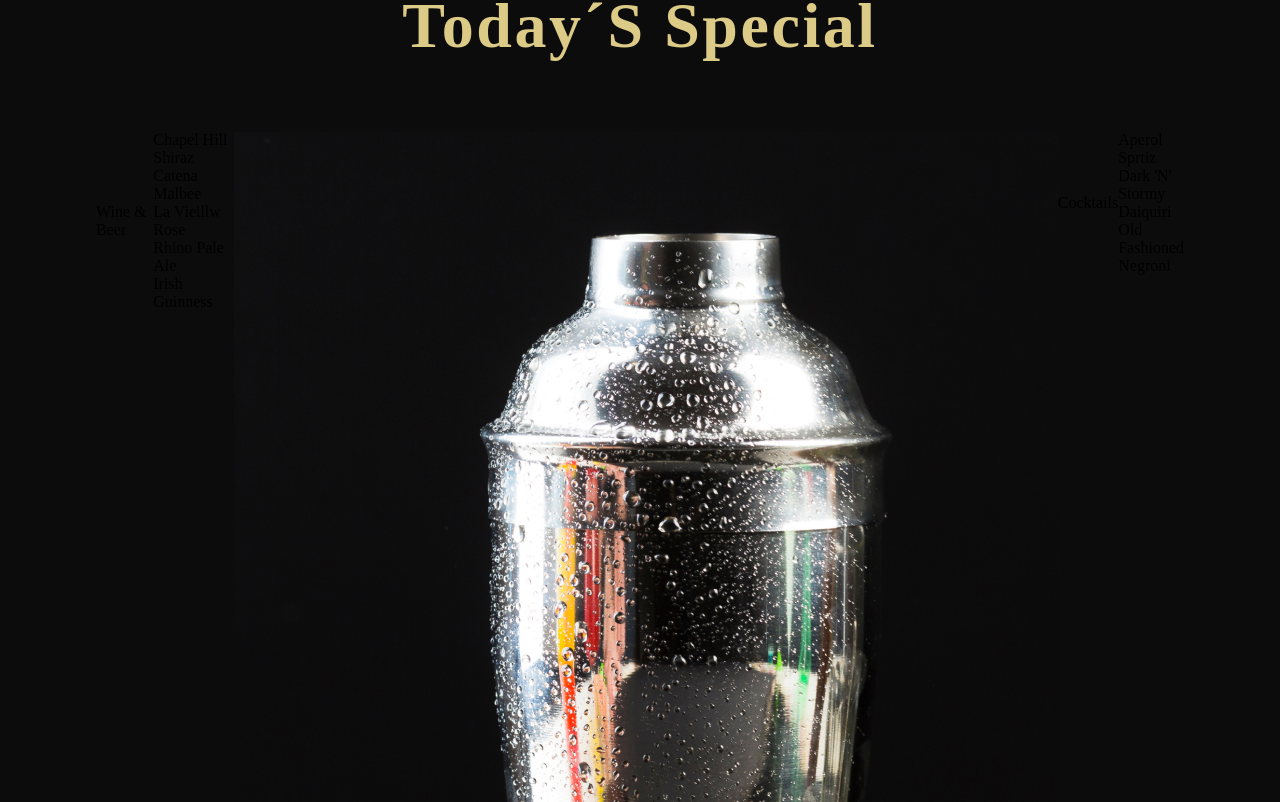
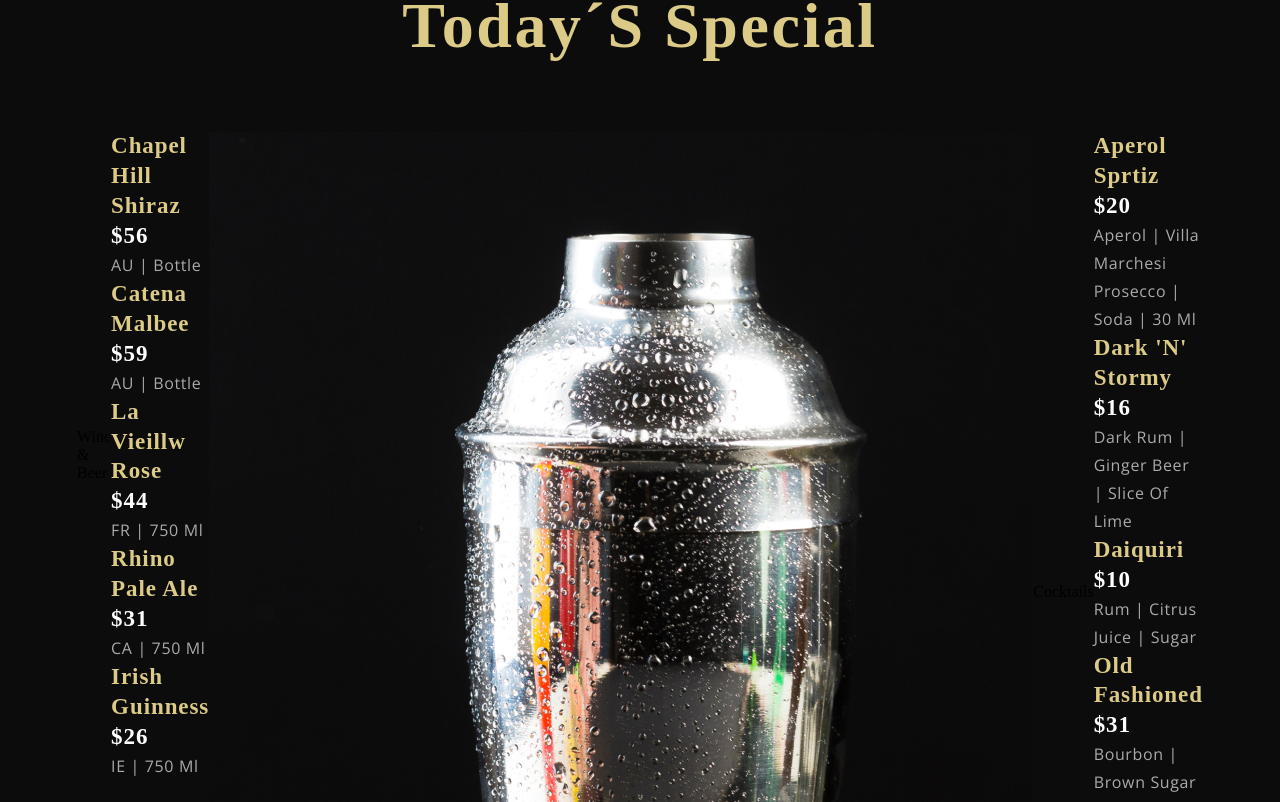
Before and after one commit to wichofly/gerich-restaurant, a React (Vite) app: page / in a window 1280 px wide. Shown: the part 2338-3140 px from the top of the page. Built offline with nearby package versions, Linux system fonts and the light colour scheme; a web font is replaced by a local one.

Commit message:
feat: instead of paragraph, render a special component.

```diff
--- a/src/components/Menuitem/MenuItem.jsx
+++ b/src/components/Menuitem/MenuItem.jsx
@@ -1,8 +1,26 @@
 import './MenuItem.css';
 
-const MenuItem = () => (
-  <div>
-    MenuItem
+const MenuItem = ({ title, price, tags }) => (
+  <div className="app__menuitem">
+    <div className="app__menuitem-head">
+      <div className="menuitem-name">
+        <p className="p__cormorant" style={{ color: '#DCCA87' }}>
+          {title}
+        </p>
+      </div>
+
+      <div className="app__menuitem-dash"></div>
+
+      <div className="menuitem-price">
+        <p className="p__cormorant">{price}</p>
+      </div>
+
+      <div className="menuitem-sub">
+        <p className="p__opensans" style={{ color: '#AAA' }}>
+          {tags}
+        </p>
+      </div>
+    </div>
   </div>
 );
 
--- a/src/container/Menu/SpecialMenu.jsx
+++ b/src/container/Menu/SpecialMenu.jsx
@@ -14,8 +14,13 @@ const SpecialMenu = () => (
       <div className="app__specialMenu-menu_wine flex__center">
         <p className="app__specialMenu_menu_heading">Wine & Beer</p>
         <div className="app__specialMenu_menu_items">
-          {data.wines.map((wine, index, id) => (
-            <p key={id}>{wine.title}</p>
+          {data.wines.map((wine, index) => (
+            <MenuItem
+              key={wine.title + index}
+              title={wine.title}
+              price={wine.price}
+              tags={wine.tags}
+            />
           ))}
         </div>
       </div>
@@ -27,8 +32,13 @@ const SpecialMenu = () => (
       <div className="app__specialMenu-menu_cocktails flex__center">
         <p className="app__specialMenu_menu_heading">Cocktails</p>
         <div className="app__specialMenu_menu_items">
-          {data.cocktails.map((cocktail, index, id) => (
-            <p key={id}>{cocktail.title}</p>
+          {data.cocktails.map((cocktail, index) => (
+            <MenuItem
+              key={cocktail.title + index}
+              title={cocktail.title}
+              price={cocktail.price}
+              tags={cocktail.tags}
+            />
           ))}
         </div>
       </div>
```
